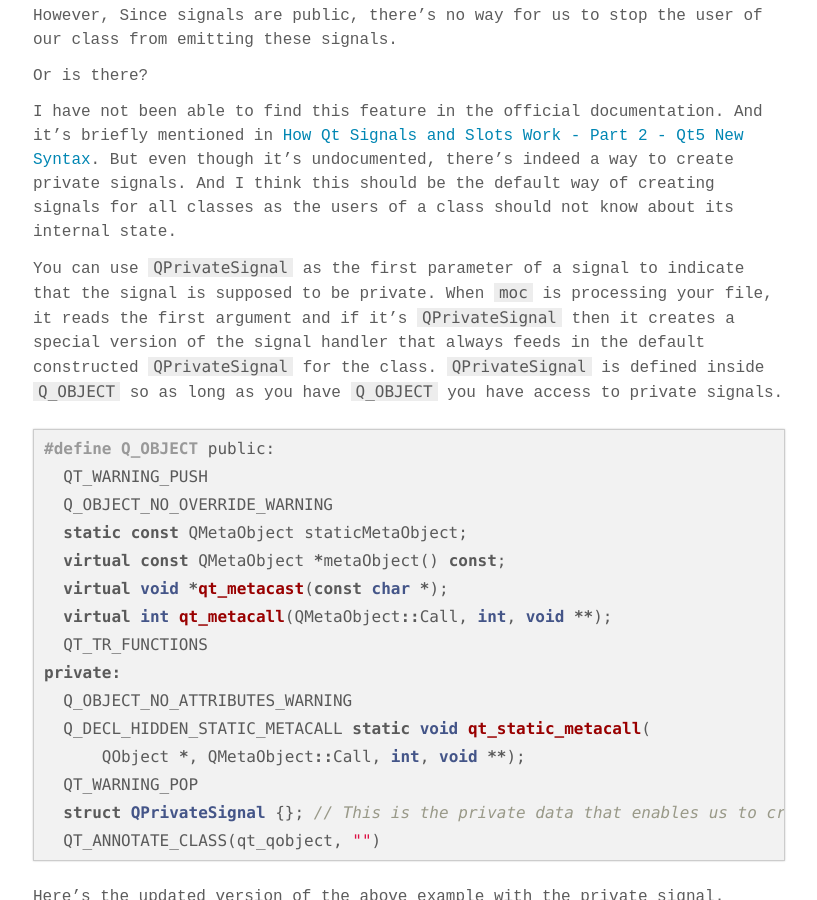
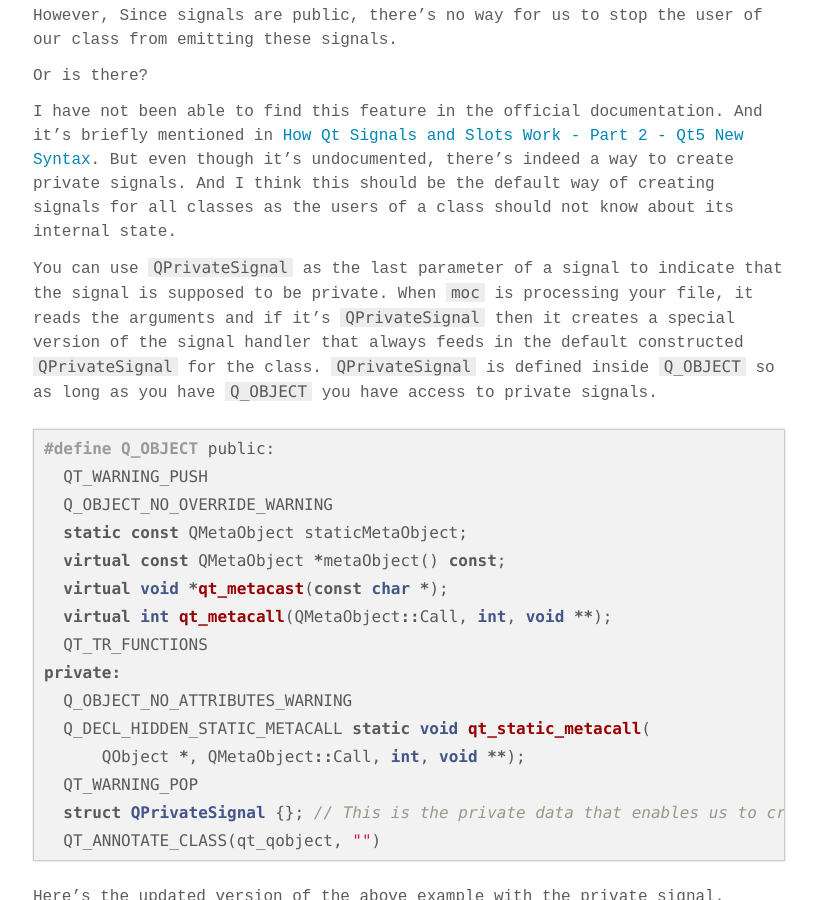
Before and after one commit to Furkanzmc/furkanzmc.github.io, a Jekyll site: the page built from _posts/2021-04-11-qt-private-signals.md, in a window 1280 px wide and 900 px high, scrolled down 1884 px. Shown: the whole window, without its empty margins (231-1048 px from the left). Built offline with Jekyll 4.4.1, drawn with Linux system fonts in a browser that asks for light colours; some web fonts are replaced; comment, search, counter and statistics services are not loaded; some of the changed text lies outside the part shown.

Commit message:
Update the post to reflect the correct parameter location

````diff
--- a/_posts/2021-04-11-qt-private-signals.md
+++ b/_posts/2021-04-11-qt-private-signals.md
@@ -81,8 +81,8 @@ undocumented, there's indeed a way to create private signals. And I think this s
 way of creating signals for all classes as the users of a class should not know about its internal
 state.
 
-You can use `QPrivateSignal` as the first parameter of a signal to indicate that the signal is
-supposed to be private. When `moc` is processing your file, it reads the first argument and if it's
+You can use `QPrivateSignal` as the last parameter of a signal to indicate that the signal is
+supposed to be private. When `moc` is processing your file, it reads the arguments and if it's
 `QPrivateSignal` then it creates a special version of the signal handler that always feeds in the
 default constructed `QPrivateSignal` for the class. `QPrivateSignal` is defined inside `Q_OBJECT`
 so as long as you have `Q_OBJECT` you have access to private signals.
@@ -214,7 +214,7 @@ be exposed.
 // Theme.h
 signals:
     void themeChanged(QPrivateSignal pr);
-    void themeChangedWithParams(QPrivateSignal pr, int type);
+    void themeChangedWithParams(int type, QPrivateSignal pr);
 ```
 
 ```qml
````
Also changed, not shown: other parts of _posts/2021-04-11-qt-private-signals.md (+4 -1 lines).
